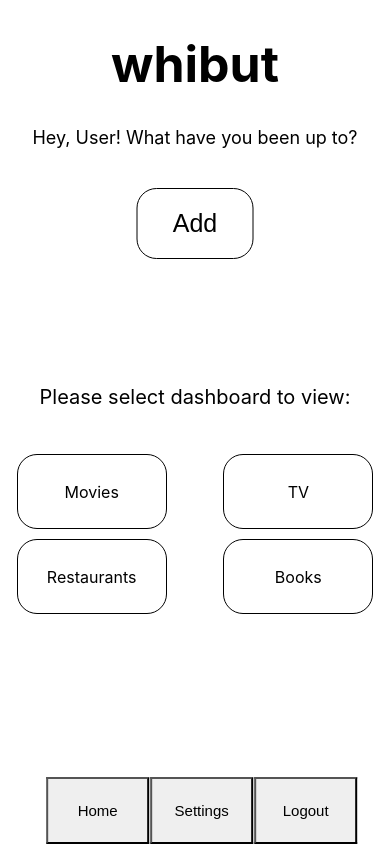
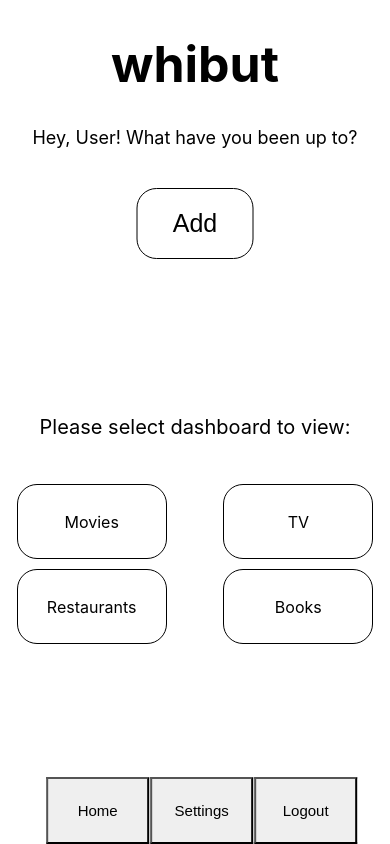
Before and after one commit to anthonyhi11/whibut-client, a React (Create React App) app: page /main in a window 390 px wide. Built offline with nearby package versions, Linux system fonts and the light colour scheme.

Commit message:
small changes to positioning for mobile user feedback

```diff
--- a/src/Dashboards/MainDashboard/MainDashboard.css
+++ b/src/Dashboards/MainDashboard/MainDashboard.css
@@ -24,6 +24,7 @@ header p {
   border-radius: 20px;
   background-color: white;
   border: black 1px solid;
+  margin-bottom: 30px;
 }
 
 .results {
--- a/src/Dashboards/MainDashboard/Modals/modal.css
+++ b/src/Dashboards/MainDashboard/Modals/modal.css
@@ -8,7 +8,7 @@
   left:50%;
   transform: translate(-50%,-50%);
   padding: 20px;
-  margin-top: 70px;
+  margin-top: 100px;
 }
 .viewbuttons p {
   font-size: 20px;
--- a/src/Footer/footer.css
+++ b/src/Footer/footer.css
@@ -1,5 +1,5 @@
 .navbar {
-
+  z-index: 5;
   position: fixed;
   left: 25%;
   bottom: 0;
@@ -14,6 +14,7 @@
   margin:.2px;
   width: 35%;
   font-size: 15px;
+  z-index: 3;
   /* border: 1px solid black; */
 }
 
--- a/src/Forms/RestaurantForm.js
+++ b/src/Forms/RestaurantForm.js
@@ -36,7 +36,7 @@ export default class RestaurantForm extends React.Component {
           <label htmlFor='type'>Type of Restaurant</label>
           <input type='text' id='type' name='type' placeholder='Fast Food'/>
           <label htmlFor='url'>Website</label>
-          <input type='text' id='url' name='url' placeholder='https://www.mcdonalds.com/' />
+          <input type='text' id='url' name='url' placeholder='Not Required' defaultValue='N/A' />
           <label htmlFor='rating'>Rating</label>
           <input type='number' id='rating' name='rating' min='1' max='10' placeholder='1' />
           <label htmlFor='comments'>Comments</label>
```
